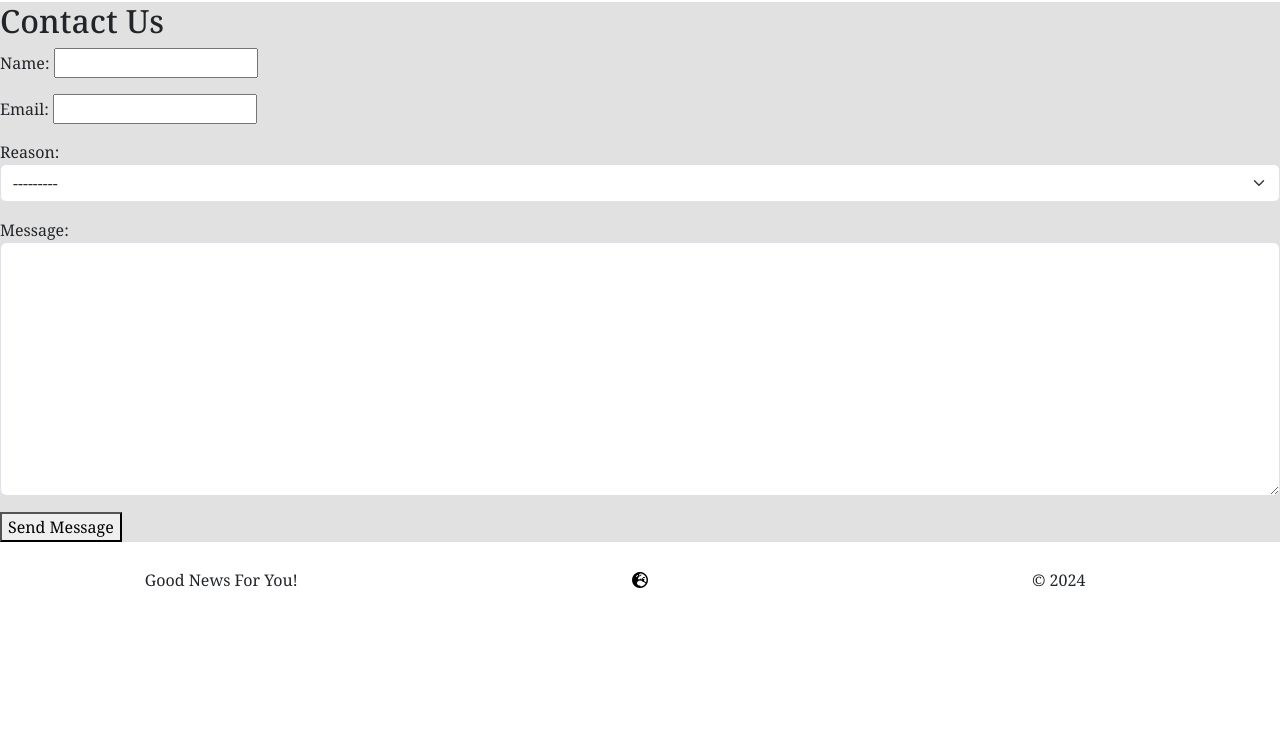
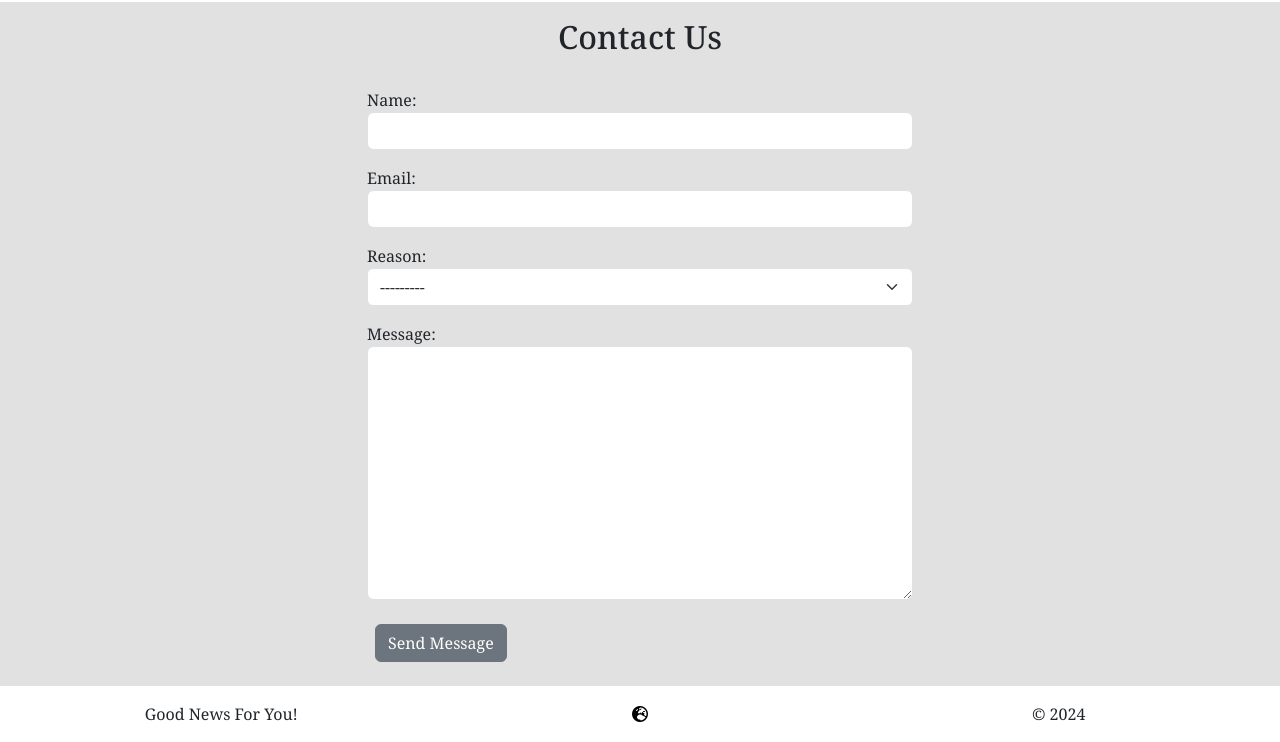
Before and after one commit to MrMarlonM/good-world-news, a Django app: page /contact/contact/ in a window 1280 px wide. Shown: the part 192-934 px from the top of the page. Before the commit the page ends 780 px from the top, so only its background shows below. Run offline with Django 4.2, Linux system fonts and the light colour scheme; some libraries are stand-ins or nearby versions; some web fonts are replaced.

Commit message:
Update forms.py and contact.html to customize style

```diff
--- a/contact/forms.py
+++ b/contact/forms.py
@@ -6,6 +6,8 @@ class ContactForm(forms.ModelForm):
         model = Contact
         fields = ['name', 'email', 'reason', 'message']
         widgets = {
+            'name': forms.TextInput(attrs={'class': 'form-control'}),
+            'email': forms.EmailInput(attrs={'class': 'form-control'}),
             'reason': forms.Select(attrs={'class': 'form-select'}),
             'message': forms.Textarea(attrs={'class': 'form-control'})
         }
--- a/contact/templates/contact/contact.html
+++ b/contact/templates/contact/contact.html
@@ -2,11 +2,16 @@
 
 {% block content %}
 
-<h2>Contact Us</h2>
-<form method="post">
-    {% csrf_token %}
-    {{ form.as_p }}
-    <button type="submit">Send Message</button>
-</form>
-
+<div class="container">
+    <div class="row">
+        <h2 class="text-center my-3">Contact Us</h2>
+    </div>
+    <div class="row d-flex justify-content-center">
+        <form class="col-6 my-3" method="post">
+            {% csrf_token %}
+            {{ form.as_p }}
+            <button class="btn btn-secondary text-center m-2" type="submit">Send Message</button>
+        </form>
+    </div>
+</div>
 {% endblock %}
```
